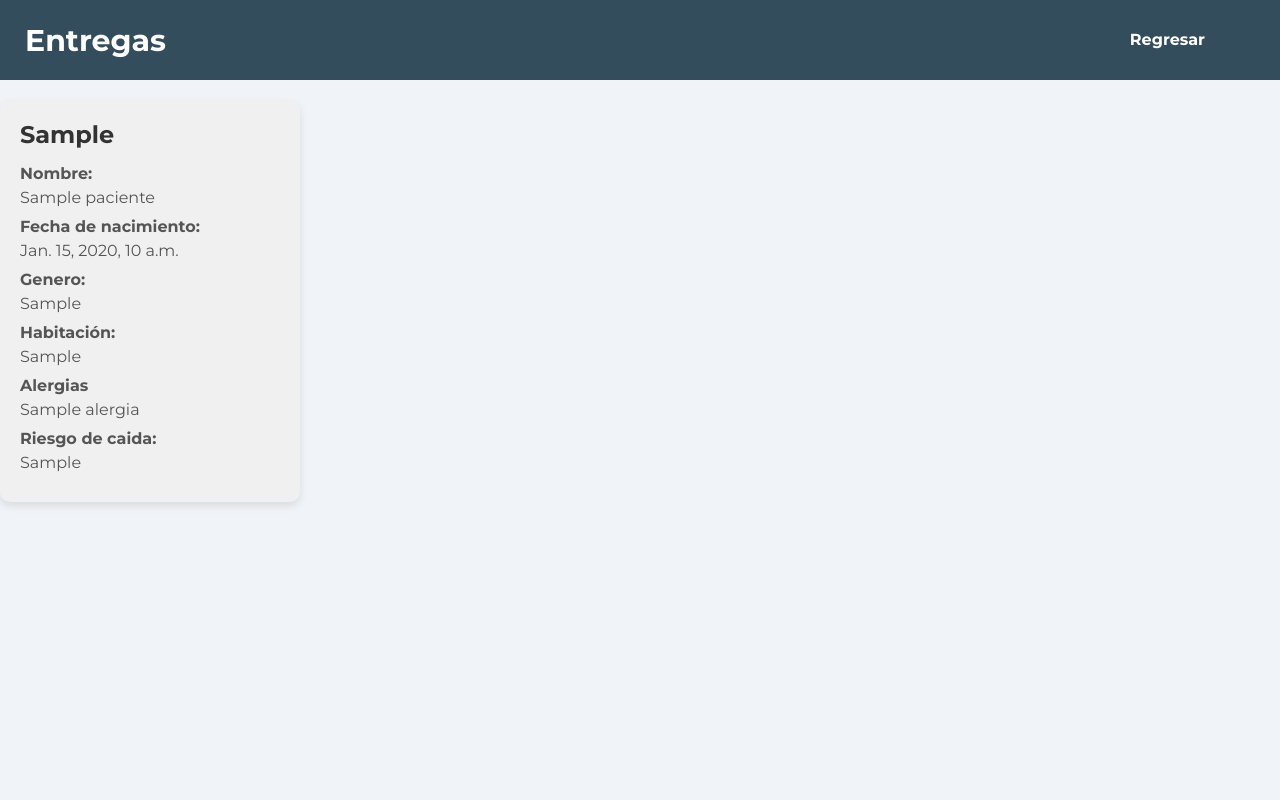
After one commit to CarToCare/PharmaGo, a Django app: page /pacientes/ in a window 1280 px wide. The commit adds this page. Run offline with Django 5.2, Linux system fonts and the light colour scheme; tables that the repository leaves empty hold one stand-in row (values such as "Sample post"); a database or web service that is not in the repository returns one stand-in record (values such as "Sample title"); some libraries are stand-ins or nearby versions.

Commit message:
Pacientes

```diff
--- /dev/null
+++ b/ourproyecto/pag/db.py
@@ -0,0 +1,9 @@
+from .models import pacientes_coll, proto_coll, usuarios_coll, med_coll, recetas_coll, entregas_coll
+
+def getOnePaciente(id):
+    p=pacientes_coll.find_one({'idPaciente':id})
+    return p;
+
+def getPacientes():
+    p=pacientes_coll.find()
+    return p;
--- a/ourproyecto/pag/templates/inicio.html
+++ b/ourproyecto/pag/templates/inicio.html
@@ -57,7 +57,9 @@
             </div>
 
             <div class="collage-col">
+                <a href="{% url 'pacientes' %}">
                 <img src="/static/recursos/fondito.jpeg" alt="Pacientes">
+                </a>
                 <h3>Pacientes</h3>
             </div>
             <div class="collage-col">
@@ -68,12 +70,16 @@
 
         <div class="row">
             <div class="collage-col">
+                <a href="{% url 'entregas' %}">
                 <img src="/static/recursos/fondito.jpeg" alt="Entregas">
+                </a>
                 <h3>Entregas</h3>
             </div>
 
             <div class="collage-col">
+                <a href="{% url 'proto' %}">
                 <img src="/static/recursos/fondito.jpeg" alt="Prototipo">
+                </a>
                 <h3>Prototipo</h3>
             </div>
         </div>
--- /dev/null
+++ b/ourproyecto/pag/templates/pacientes.html
@@ -0,0 +1,64 @@
+<!DOCTYPE html>
+<html lang="es">
+<head>
+    <meta charset="utf-8">
+    <meta http-equiv="X-UA-Compatible" content="IE=edge">
+    <meta name="viewport" content="width=device-width, initial-scale=1">
+
+    <link rel="preconnect" href="https://fonts.googleapis.com">
+    <link rel="preconnect" href="https://fonts.gstatic.com" crossorigin>
+    <link href="https://fonts.googleapis.com/css2?family=Montserrat:ital,wght@0,100..900;1,100..900&family=Outfit:wght@100..900&display=swap" rel="stylesheet">
+
+
+    <link rel="icon" type="image/png" href="im.png">
+    <link rel="stylesheet" href="https://cdnjs.cloudflare.com/ajax/libs/font-awesome/6.6.0/css/all.min.css">
+
+    <script src="https://unpkg.com/boxicons@2.1.4/dist/boxicons.js"></script>
+
+    <link rel="stylesheet" href="https://stackpath.bootstrapcdn.com/font-awesome/4.7.0/css/font-awesome.min.css">
+
+    {% load static %}
+    <link rel="stylesheet" href="{% static 'entregas.css' %}">
+
+    <title>PharmaGo</title>
+</head>
+<body>
+
+<div class="container-fluid">
+    <div class="container">
+        <h2>Entregas</h2>
+        <ul>
+            <li> <a href="{% url 'inicio' %}"><box-icon name='log-in-circle' type='solid' animation='tada' color="#d6dbdf"></box-icon>
+                <span> Regresar </span></a></li>
+        </ul>
+    </div>
+
+    {% for paciente in pacientes%}
+    <div class="card">
+        <div class="title">{{paciente.idPaciente}}</div>
+        <div class="field">
+            <strong>Nombre:</strong> {{paciente.nombrePaciente}}
+        </div>
+        <div class="field">
+            <strong>Fecha de nacimiento:</strong> {{paciente.fechaNacimientoPaciente}}
+        </div>
+        <div class="field">
+            <strong>Genero:</strong> {{paciente.generoPaciente}}
+        </div>
+        <div class="field">
+            <strong>Habitación:</strong> {{paciente.habitacionPaciente}}
+        </div>
+        <div class="field">
+            <strong>Alergias</strong>
+            {% for alergia in paciente.alergiasPaciente %}
+            {{alergia}}<br>
+            {% endfor %}
+        </div>
+        <div class="field">
+            <strong>Riesgo de caida:</strong> {{paciente.riesgoCaida}}
+        </div>
+    </div>
+    {% endfor %}
+</div>
+</body>
+</html>
--- a/ourproyecto/pag/urls.py
+++ b/ourproyecto/pag/urls.py
@@ -9,4 +9,6 @@ urlpatterns = [
     path('proto/', views.proto, name='proto'),
     path('entregas/',views.entregas,name='entregas'),
     path('medicamentos/', views.medicamentos, name='medicamentos'),
+    path('pacientes/',views.pacientes, name='pacientes'),
+    path('test/',views.test),
 ]
--- a/ourproyecto/pag/views.py
+++ b/ourproyecto/pag/views.py
@@ -1,6 +1,7 @@
 from django.shortcuts import render, HttpResponse
 from django.contrib.auth.models import User
 from .models import usuarios_coll, proto_coll, entregas_coll
+from .db import getOnePaciente, getPacientes
 
 # Create your views here.
 def principal(request):
@@ -30,3 +31,12 @@ def proto(request):
 
 def medicamentos(request):
     return render(request, 'medicamentos.html')
+
+def pacientes(request):
+    pc=getPacientes()
+    return render(request, 'pacientes.html', {'pacientes':pc});
+
+def test(request):
+    p=getPacientes("PAC-001")
+    print(p)
+    return HttpResponse(p)
```
